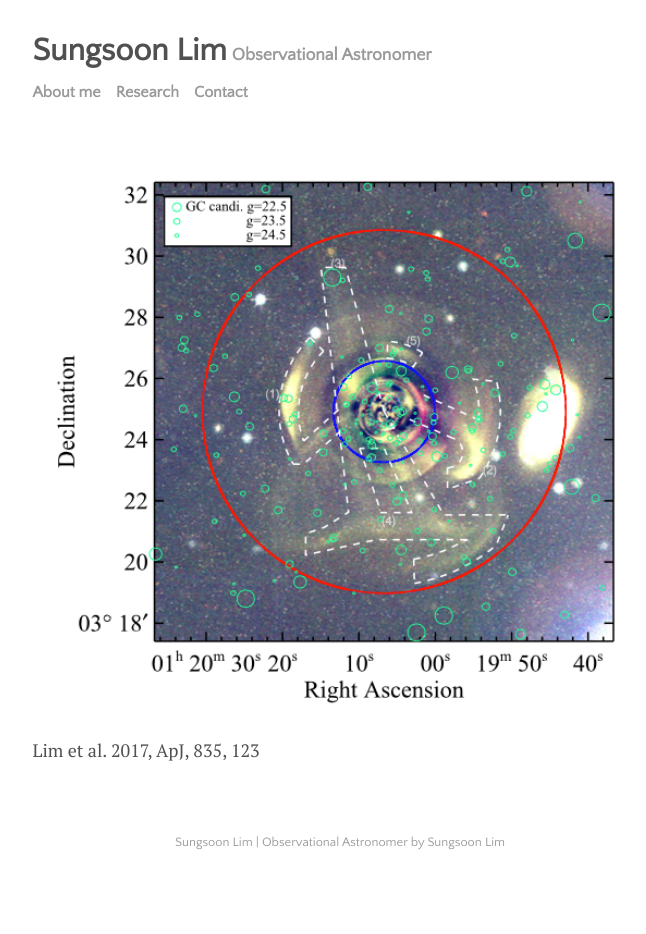
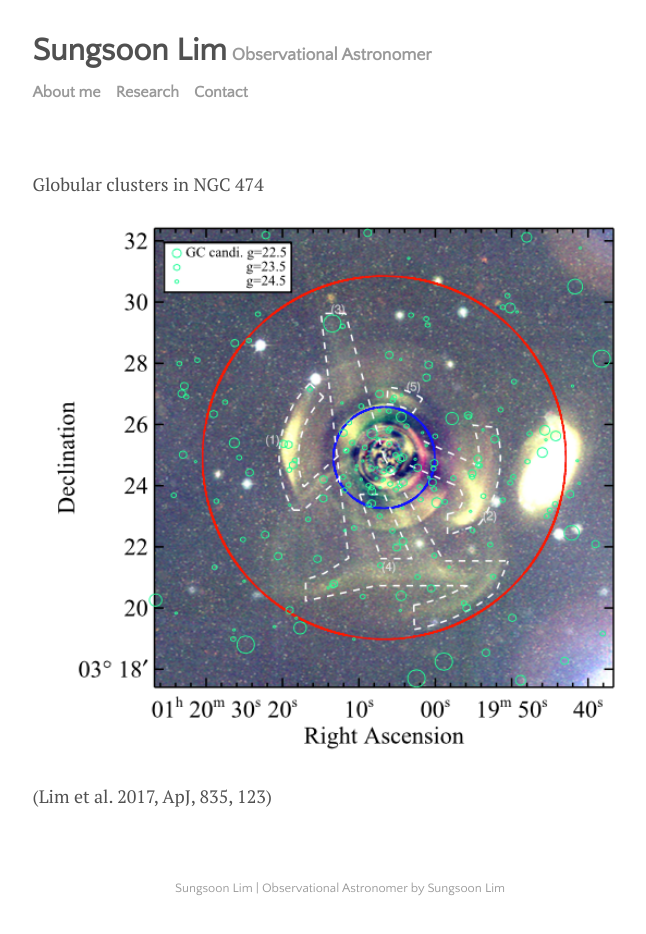
Before and after one commit to astroslim/astroslim.github.io, a Jekyll site: the page built from index.md, in a window 1280 px wide. Shown: the whole page, without its empty margins (300-946 px from the left). Built offline with Jekyll 4.4.1, drawn with Linux system fonts in a browser that asks for light colours; our own code applies the rules of GitHub Pages for plain Markdown files; the list of posts is cut into pages by our own code; before the commit the page ends 900 px from its top, so only the background shows below that.

Commit message:
Update index.md

```diff
--- a/index.md
+++ b/index.md
@@ -1,5 +1,7 @@
+Globular clusters in NGC 474
+
 
 <img src="n474.png" width="600">
 
 
-Lim et al. 2017, ApJ, 835, 123
+(Lim et al. 2017, ApJ, 835, 123)
```
